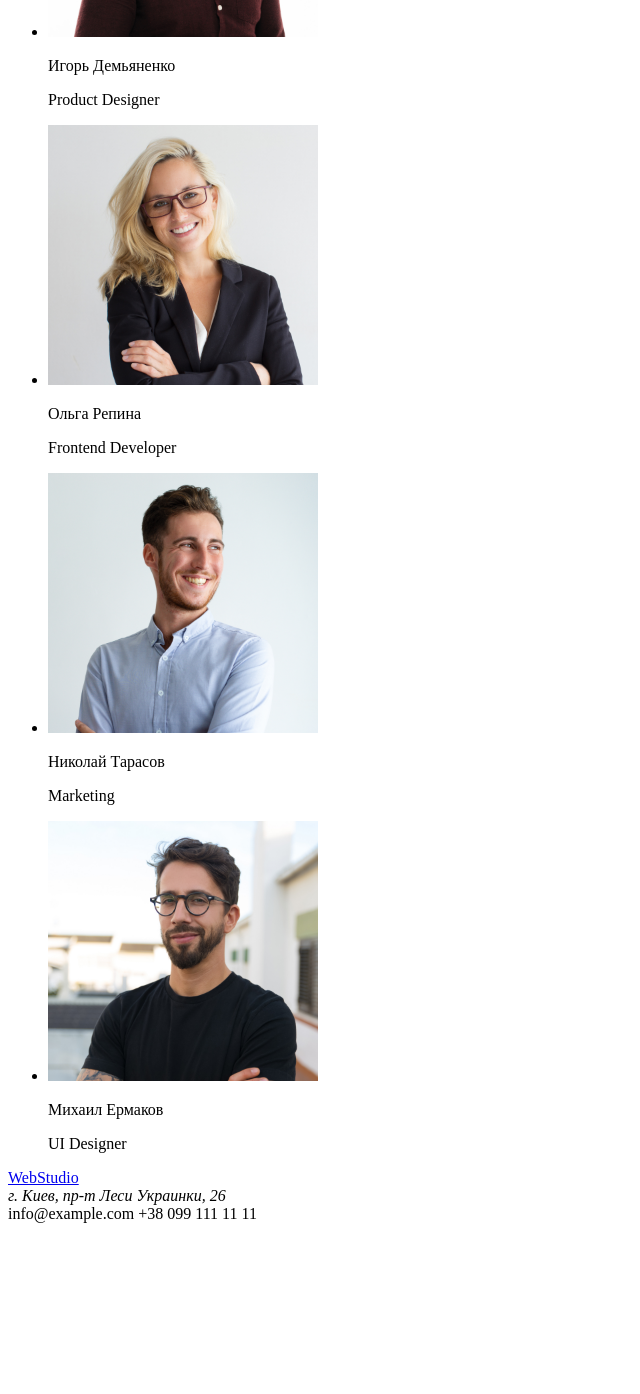
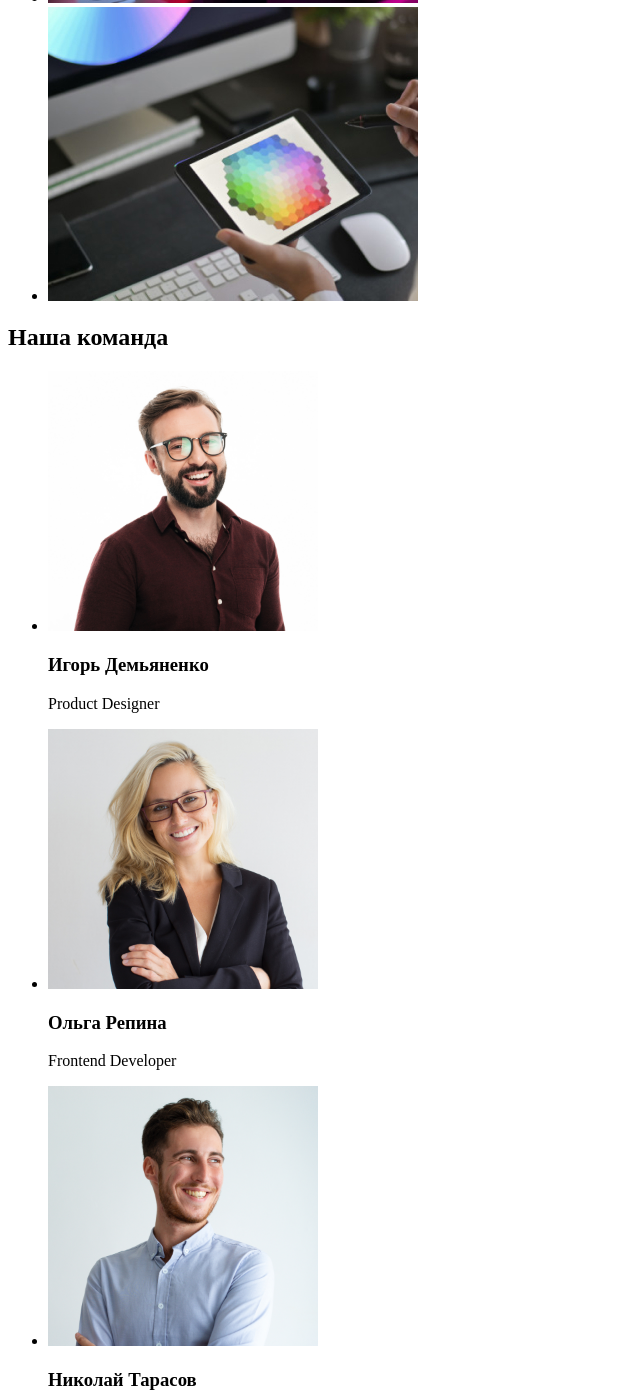
Before and after one commit to Karpenko-Dm/goit-markup-hw-01, a plain HTML site: page index.html in a window 1280 px wide. Shown: the part 1200-2594 px from the top of the page, without its empty margins (0-640 px from the left). Before the commit the page ends 2431 px from the top, so only its background shows below. Drawn offline with Linux system fonts and the light colour scheme.

Commit message:
редактирует, исправляет ошибки

```diff
--- a/index.html
+++ b/index.html
@@ -23,27 +23,31 @@
 
     </header>
 <main>
-<div>
+<div> <!-- Hero-->
     <section>
         <h1>Эффективные решения для вашего бизнеса</h1>
-        <button>Заказать услугу</button>
+        <a href="">Заказать услугу</a>
     </section>
 </div>
 <!-- Особености -->
 <section>
+    <h2> <!--Особености-->  </h2>
     <ul>
         <li>
         <h3>Внимание к деталям</h3>
         <p>Идейные соображения, а также начало повседневной работы по
         формированию позиции.</p></li>
-        <li><h3>Пунктуальность</h3>
+        <li>
+        <h3>Пунктуальность</h3>
         <p>Идейные соображения, а также начало повседневной работы по
         формированию позиции.</p></li>
-        <li><h3>Планирование</h3>
+        <li>
+        <h3>Планирование</h3>
         <p>Равным образом консультация с широким активом в значительной
           степени обуславливает.</p>
         </li>
-        <li><h3>Современные технологии</h3>
+        <li>
+        <h3>Современные технологии</h3>
         <p>Значимость этих проблем настолько очевидна, что реализация
      плановых заданий.</p>
         </li>
@@ -52,31 +56,32 @@
 <!-- Чем занимаемся -->
   <section>
     <h2>Чем мы занимаемся</h2>
-    <img src="./img/img1.jpg" alt="пишет код на пк" width="370" height="294" />
-    <img src="./img/img2.jpg" alt="создает дизайн" width="370" height="294" />
-    <img src="./img/img3.jpg" alt="выбирает цветовую палитру" width="370" height="294" />
-
+    <ul>
+    <li><img src="./img/img1.jpg" alt="пишет код на пк" width="370" height="294" /></li>
+    <li><img src="./img/img2.jpg" alt="создает дизайн" width="370" height="294" /></li>
+    <li><img src="./img/img3.jpg" alt="выбирает цветовую палитру" width="370" height="294" /></li>
+    </ul>
   </section>
   <!-- Наша команда -->
   <section>
     <h2>Наша команда</h2>
 <ul>
-    <li><img src="./img/Демьяненко.jpg" alt="#" width="270" height="260">
-    <p>Игорь Демьяненко</p>
+    <li>
+     <img src="./img/Демьяненко.jpg" alt="#" width="270" height="260">
+     <h3>Игорь Демьяненко</h3>
      <p>Product Designer</p></li>
-    <li><img src="./img/Репина.jpg" alt="#" width="270" height="260">
-    <p>Ольга Репина</p>
+    <li>
+     <img src="./img/Репина.jpg" alt="#" width="270" height="260">
+     <h3>Ольга Репина</h3>
      <p>Frontend Developer</p></li>
-    <li><img src="./img/Тарасов.jpg" alt="#" width="270" height="260">
-    <p>Николай Тарасов</p>
+    <li>
+     <img src="./img/Тарасов.jpg" alt="#" width="270" height="260">
+     <h3>Николай Тарасов</h3>
      <p>Marketing</p></li>
-    <li><img src="./img/Ермаков.jpg" alt="#" width="270" height="260">
-    <p>Михаил Ермаков</p>
+    <li>
+     <img src="./img/Ермаков.jpg" alt="#" width="270" height="260">
+     <h3>Михаил Ермаков</h3>
      <p>UI Designer</p></li>
-
-
-
-
 </ul>
   </section>
 </main>
@@ -86,12 +91,11 @@
     <address>
         г. Киев, пр-т Леси Украинки, 26
     </address>
-       <div>
-            info@example.com
-            +38 099 111 11 11
-            </div>
+    <address>
 
-
+     <a href="mailto:info@example.com">info@example.com</a>
+    <a href="tel:+380991111111">+38 099 111 11 11</a>
+    </address>
 </footer>
 </body>
 </html>
```
Lines whose indentation alone changed are shown as unchanged.
